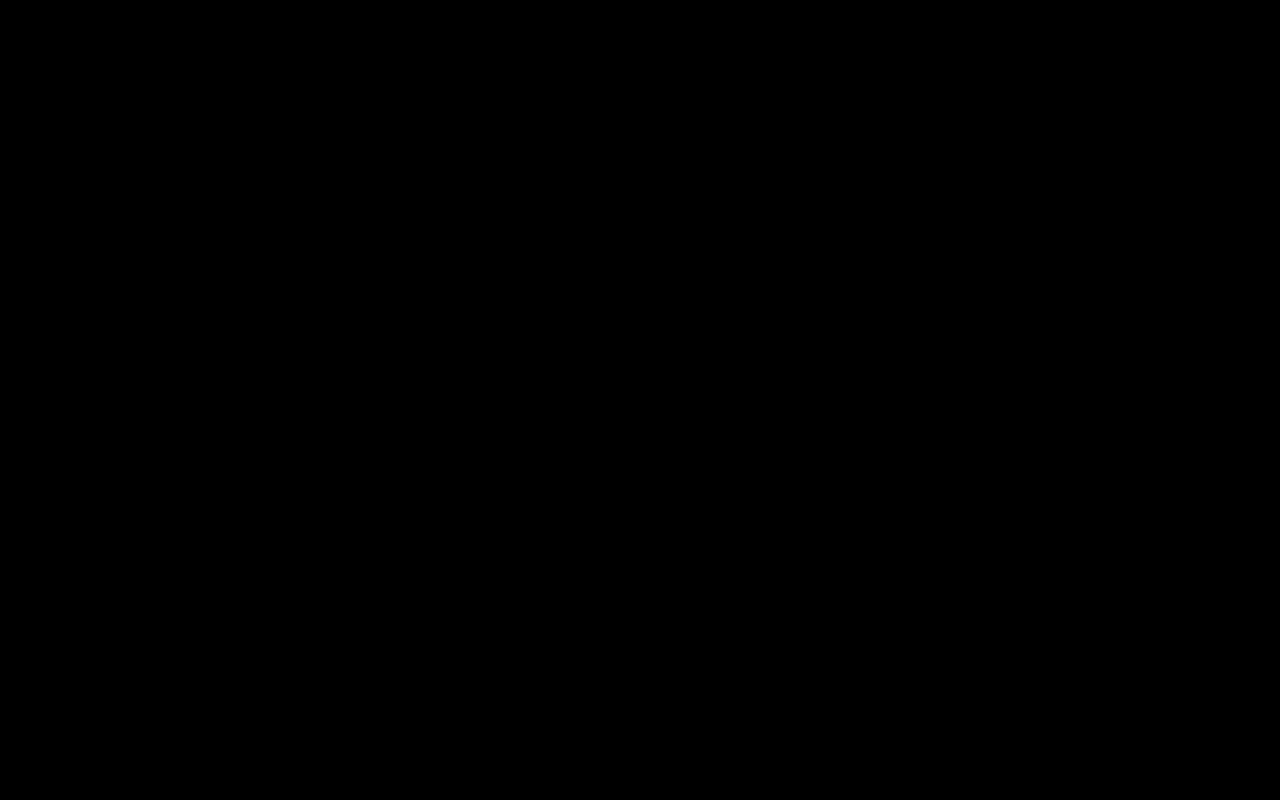
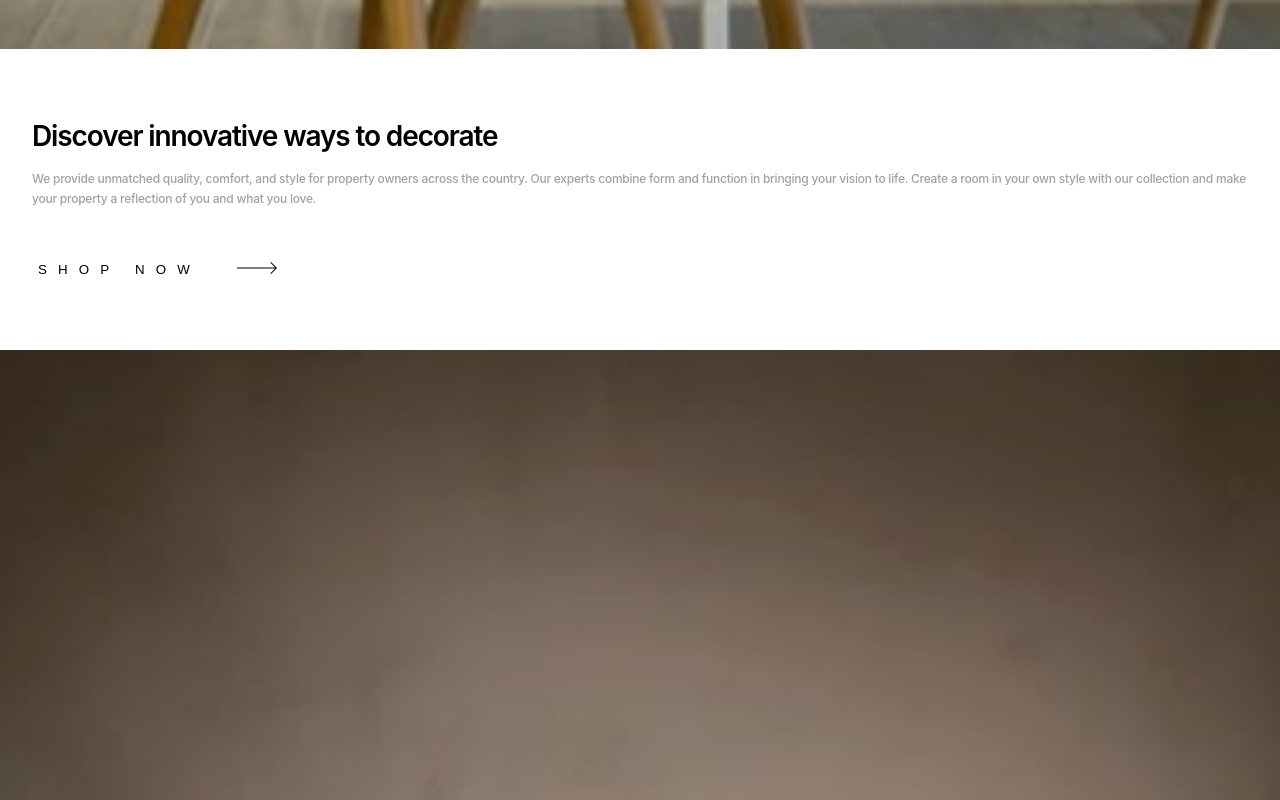
Before and after one commit to rlon23/fem-room-home, a React (Create React App) app: page / in a window 1280 px wide. Shown: the part 1180-1980 px from the top of the page. Before the commit the page ends 800 px from the top, so only its background shows below. Built offline with nearby package versions, Linux system fonts and the light colour scheme.

Commit message:
add Slide component

```diff
--- a/src/App.js
+++ b/src/App.js
@@ -1,6 +1,9 @@
 import './App.scss';
 import Navbar from './components/Navbar/Navbar';
-import bg from './images/mobile-image-hero-1.jpg';
+import Slide from './components/Slide/Slide';
+import bg_1 from './images/mobile-image-hero-1.jpg';
+import bg_2 from './images/mobile-image-hero-2.jpg';
+import bg_3 from './images/mobile-image-hero-3.jpg';
 
 function App() {
   return (
@@ -9,17 +12,42 @@ function App() {
         <Navbar />
       </header>
       <main>
-        <img src={bg} alt='' />
-        <img src={bg} alt='' />
-        <img src={bg} alt='' />
-
+        <Slide
+          image={bg_1}
+          title={'Discover innovative ways to decorate'}
+          description={
+            'We provide unmatched quality, comfort, and style for property owners across the country. Our experts combine form and function in bringing your vision to life. Create a room in your own style with our collection and make your property a reflection of you and what you love.'
+          }
+        />
+        <Slide
+          image={bg_2}
+          title={'We are available all across the globe'}
+          description={
+            "With stores all over the world, it's easy for you to find furniture for your home or place of business. Locally, we’re in most major cities throughout the country. Find the branch nearest you using our store locator. Any questions? Don't hesitate to contact us today."
+          }
+        />
+        <Slide
+          image={bg_3}
+          title={'Manufactured with the best materials'}
+          description={
+            'Our modern furniture store provide a high level of quality. Our company has invested in advanced technology to ensure that every product is made as perfect and as consistent as possible. With three decades of experience in this industry, we understand what customers want for their home and office.'
+          }
+        />
 
         <div className='attribution'>
           Challenge by{' '}
-          <a href='https://www.frontendmentor.io?ref=challenge' target='_blank' rel="noreferrer">
+          <a
+            href='https://www.frontendmentor.io?ref=challenge'
+            target='_blank'
+            rel='noreferrer'
+          >
             Frontend Mentor
           </a>
-          . Coded by <a href='https://github.com/rlon23' target='_blank' rel="noreferrer">Arlony Diaz</a>.
+          . Coded by{' '}
+          <a href='https://github.com/rlon23' target='_blank' rel='noreferrer'>
+            Arlony Diaz
+          </a>
+          .
         </div>
       </main>
     </div>
--- a/src/App.scss
+++ b/src/App.scss
@@ -2,7 +2,11 @@
 .App {
   text-align: center;
 
-  &__header {
-
+  .attribution {
+    font-size: 11px;
+    text-align: center;
+  }
+  .attribution a {
+    color: hsl(228, 45%, 44%);
   }
 }
--- a/src/components/Navbar/Navbar.js
+++ b/src/components/Navbar/Navbar.js
@@ -22,6 +22,7 @@ function Navbar() {
         />
         <img src={logo} className='Navbar__logo' alt='logo' />
       </div>
+
       <div
         className={`${
           isMobileOpen ? 'Navbar__mobile-menu open' : 'Navbar__mobile-menu'
--- a/src/components/Navbar/Navbar.scss
+++ b/src/components/Navbar/Navbar.scss
@@ -5,6 +5,7 @@
   background-color: transparent;
   position: absolute;
   width: 100vw;
+  z-index: 1;
 
   &__mobile {
     position: relative;
@@ -27,6 +28,7 @@
 
     &.open {
       display: block;
+      top: 0;
     }
   }
 
--- /dev/null
+++ b/src/components/Slide/Slide.js
@@ -0,0 +1,22 @@
+import './Slide.scss';
+import arrow from './../../images/icon-arrow.svg';
+
+function Slide({ image, title, description }) {
+  return (
+    <section className='Slide'>
+      <div className='Slide__image'>
+        <img src={image} alt='' />
+      </div>
+
+      <div className='Slide__content'>
+        <h2 className='Slide__title'>{title}</h2>
+        <p className='Slide__description'>{description}</p>
+        <button className='Slide__btn cta'>
+          SHOP NOW<img src={arrow} alt='' className='btn-img'/>
+        </button>
+      </div>
+    </section>
+  );
+}
+
+export default Slide;
--- /dev/null
+++ b/src/components/Slide/Slide.scss
@@ -0,0 +1,49 @@
+@import './../../scss/mixins';
+
+.Slide {
+  //box-sizing: border-box;
+
+  &__image {
+    width: 100vw;
+    line-height: 0;
+
+    img {
+      width: 100%;
+      height: auto;
+    }
+  }
+
+  &__content {
+    text-align: left;
+    padding: em(72) em(32);
+    background-color: var(--white);
+  }
+
+  &__title {
+    margin: 0 0 em(10) 0;
+    font-size: em(28);
+    font-weight: 600;
+    color: var(--black);
+    line-height: 31px;
+    letter-spacing: -0.04em;
+  }
+
+  &__description {
+    font-size: em(12);
+    font-weight: 500;
+    color: var(--dark-gray);
+    line-height: 165%;
+    letter-spacing: -0.02em;
+    margin-bottom: em(65);
+  }
+
+  &__btn {
+    background-color: transparent;
+    border-style: none;
+    letter-spacing: 0.835em;
+
+    .btn-img {
+      margin-left: em(43);
+    }
+  }
+}
```
